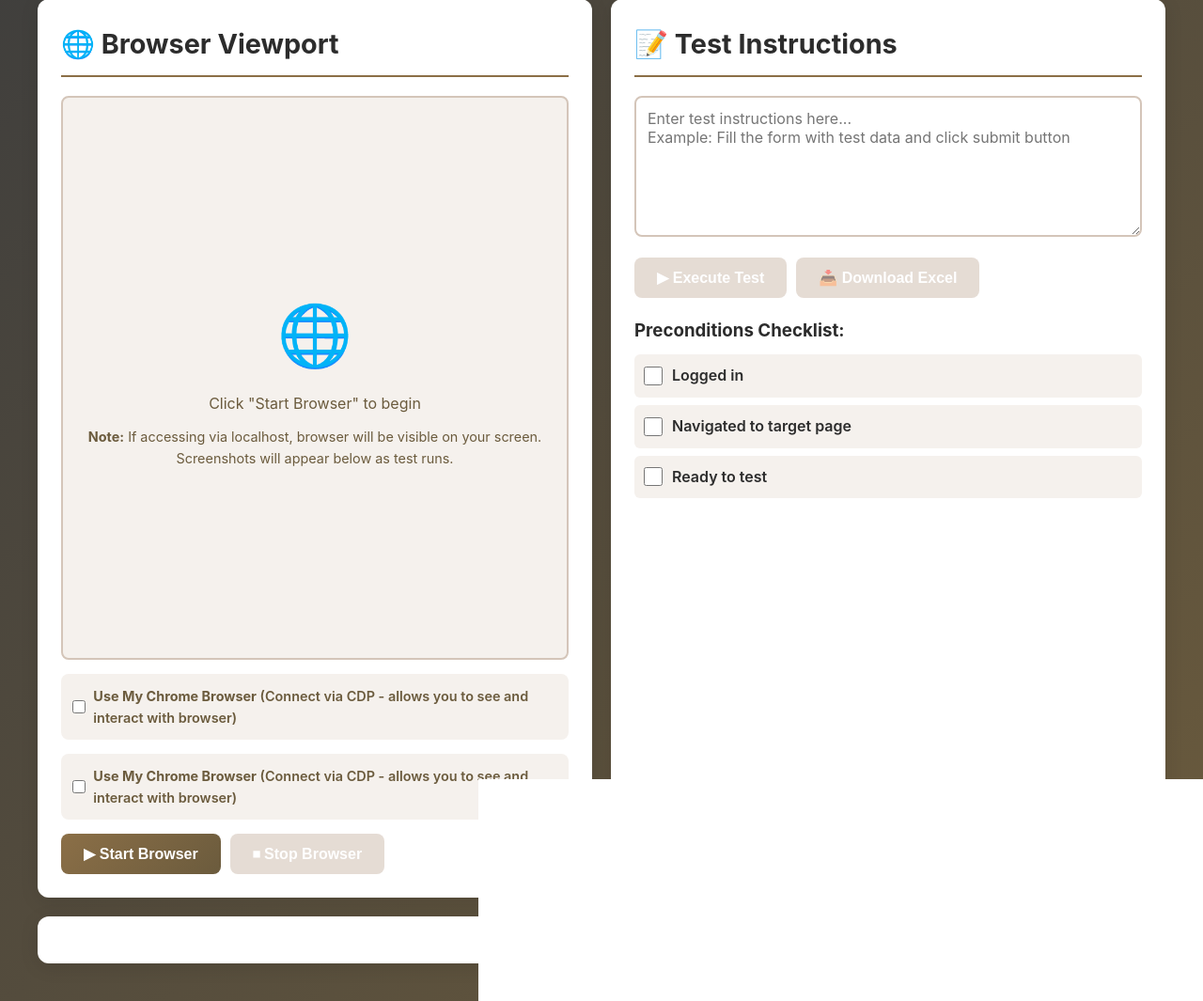
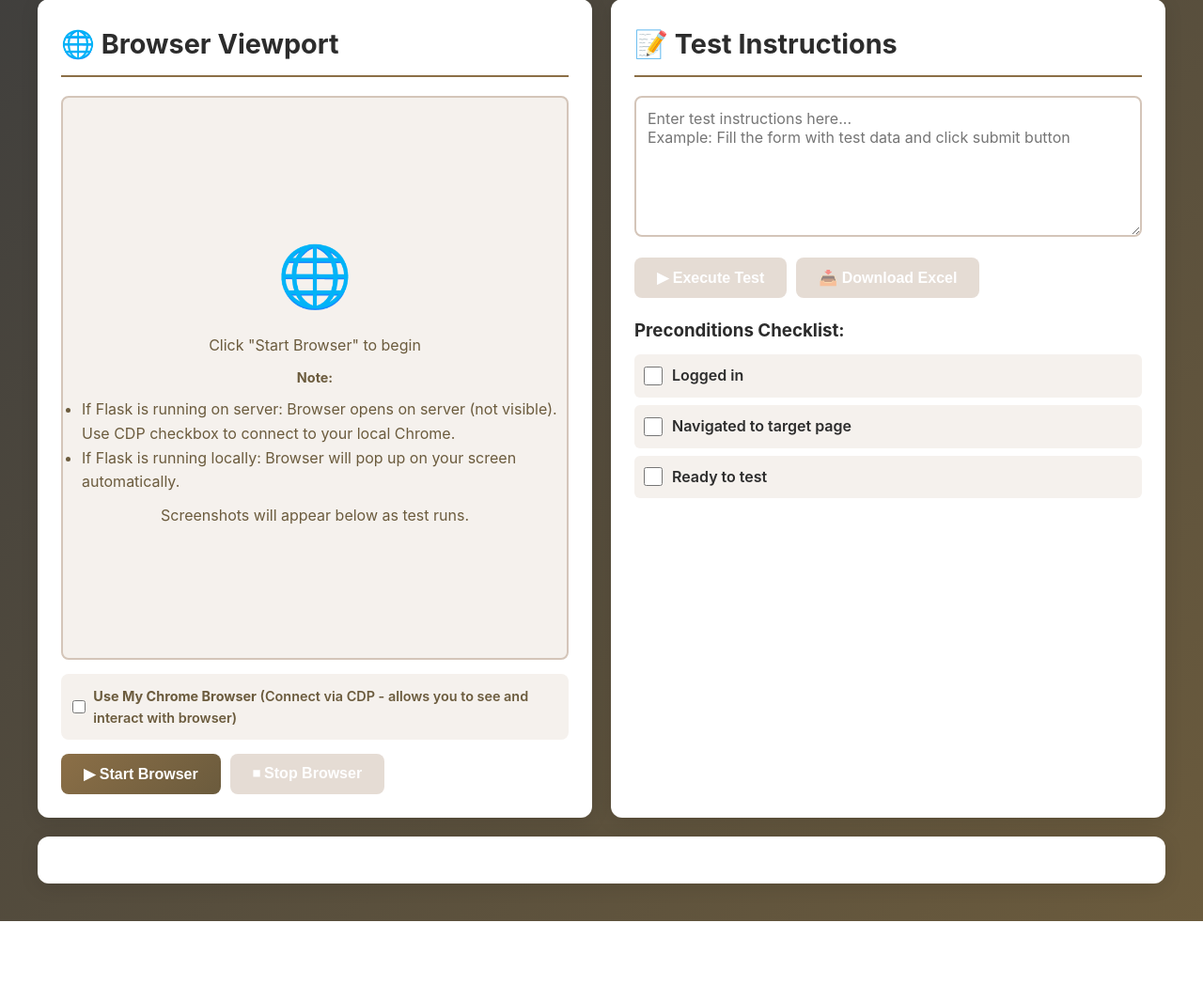
Before and after one commit to laxmilolla/DATAHUB_AI_Agent, a Flask app: page /experiment in a window 1280 px wide. Shown: the part 188-1253 px from the top of the page at 94% size. After the commit the page ends 1168 px from the top, so only its background shows below. Run offline with Flask 3, Linux system fonts and the light colour scheme.

Commit message:
Fix duplicate checkbox and improve browser visibility messaging in Experiment Area

```diff
--- a/web/static/js/experiment.js
+++ b/web/static/js/experiment.js
@@ -3,6 +3,34 @@
 let currentSessionId = null;
 let screenshotPollInterval = null;
 let statusPollInterval = null;
+
+// Initialize checkbox handler
+document.addEventListener('DOMContentLoaded', () => {
+    const cdpCheckbox = document.getElementById('use-cdp-checkbox');
+    const cdpHelp = document.getElementById('cdp-help');
+    const cdpCommandText = document.getElementById('cdp-command-text');
+
+    if (cdpCheckbox && cdpHelp && cdpCommandText) {
+        // Detect OS and set command
+        const isMac = navigator.platform.toUpperCase().indexOf('MAC') >= 0;
+        const isWindows = navigator.platform.toUpperCase().indexOf('WIN') >= 0;
+        const cdpCommand = isMac ?
+            '/Applications/Google\\ Chrome.app/Contents/MacOS/Google\\ Chrome --remote-debugging-port=9222' :
+            isWindows ?
+            'chrome.exe --remote-debugging-port=9222' :
+            'google-chrome --remote-debugging-port=9222';
+
+        cdpCommandText.textContent = cdpCommand;
+
+        cdpCheckbox.addEventListener('change', (e) => {
+            if (e.target.checked) {
+                cdpHelp.style.display = 'block';
+            } else {
+                cdpHelp.style.display = 'none';
+            }
+        });
+    }
+});
 
 // Start browser session
 async function startBrowser() {
--- a/web/templates/experiment.html
+++ b/web/templates/experiment.html
@@ -278,20 +278,13 @@
                             </ol>
                         </div>
                         <p style="font-size: 0.9em; margin-top: 10px; color: #6B5B3D;">
-                            <strong>Note:</strong> If accessing via localhost, browser will be visible on your screen.<br>
+                            <strong>Note:</strong>
+                            <ul style="margin: 10px 0; padding-left: 20px; text-align: left;">
+                                <li>If Flask is running on server: Browser opens on server (not visible). Use CDP checkbox to connect to your local Chrome.</li>
+                                <li>If Flask is running locally: Browser will pop up on your screen automatically.</li>
+                            </ul>
                             Screenshots will appear below as test runs.
                         </p>
-                    </div>
-                </div>
-                <div style="margin-bottom: 15px; padding: 12px; background: #F5F1ED; border-radius: 8px; font-size: 0.9em;">
-                    <label style="display: flex; align-items: center; gap: 8px; cursor: pointer;">
-                        <input type="checkbox" id="use-cdp-checkbox" style="width: 18px; height: 18px;">
-                        <span style="color: #6B5B3D;">
-                            <strong>Use My Chrome Browser</strong> (Connect via CDP - allows you to see and interact with browser)
-                        </span>
-                    </label>
-                    <div id="cdp-help" style="margin-top: 8px; padding-left: 26px; color: #8B6F47; font-size: 0.85em; display: none;">
-                        First start Chrome with: <code style="background: #E8DDD4; padding: 2px 6px; border-radius: 4px; font-family: monospace;" id="cdp-command-text"></code>
                     </div>
                 </div>
                 <div style="margin-bottom: 15px; padding: 12px; background: #F5F1ED; border-radius: 8px; font-size: 0.9em;">
```
